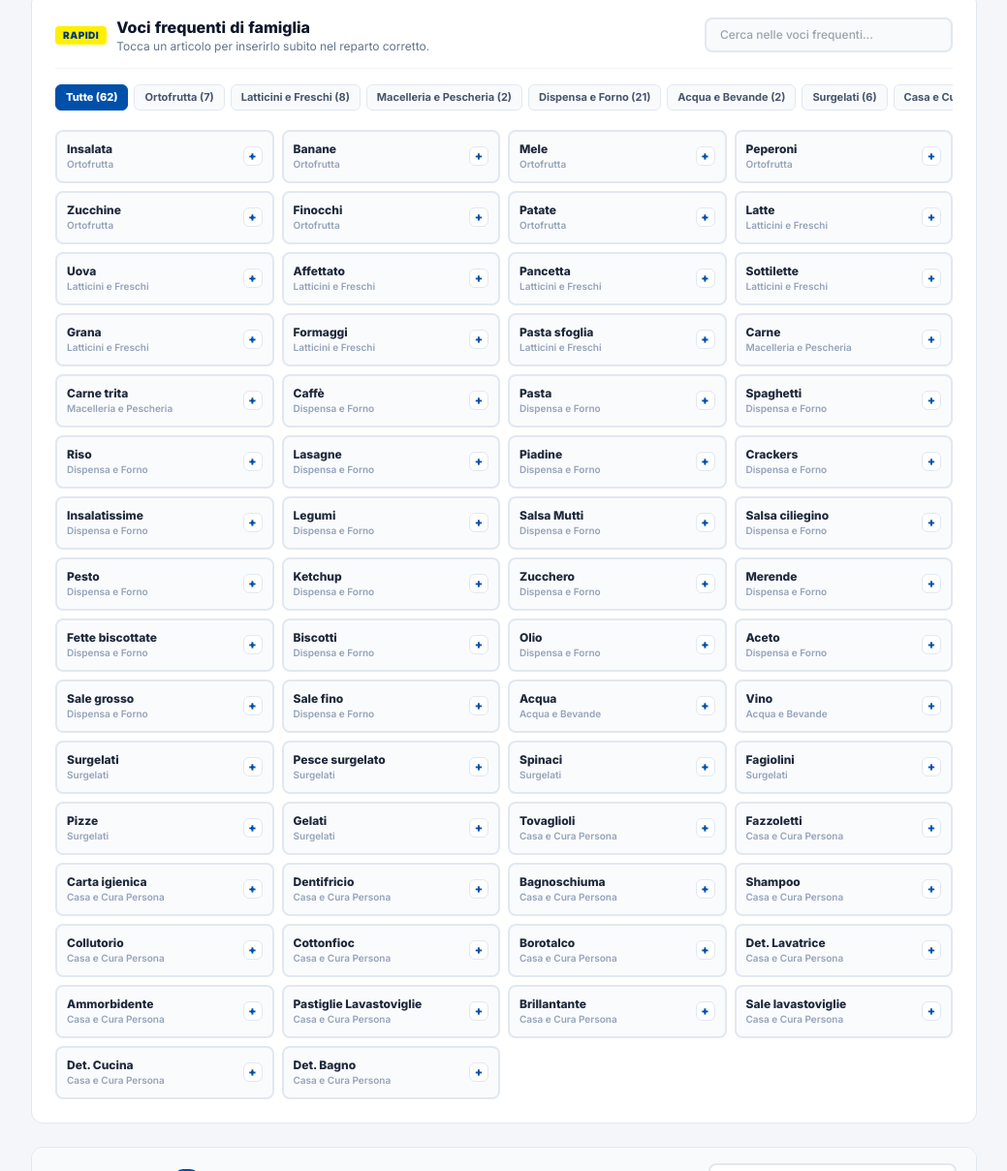
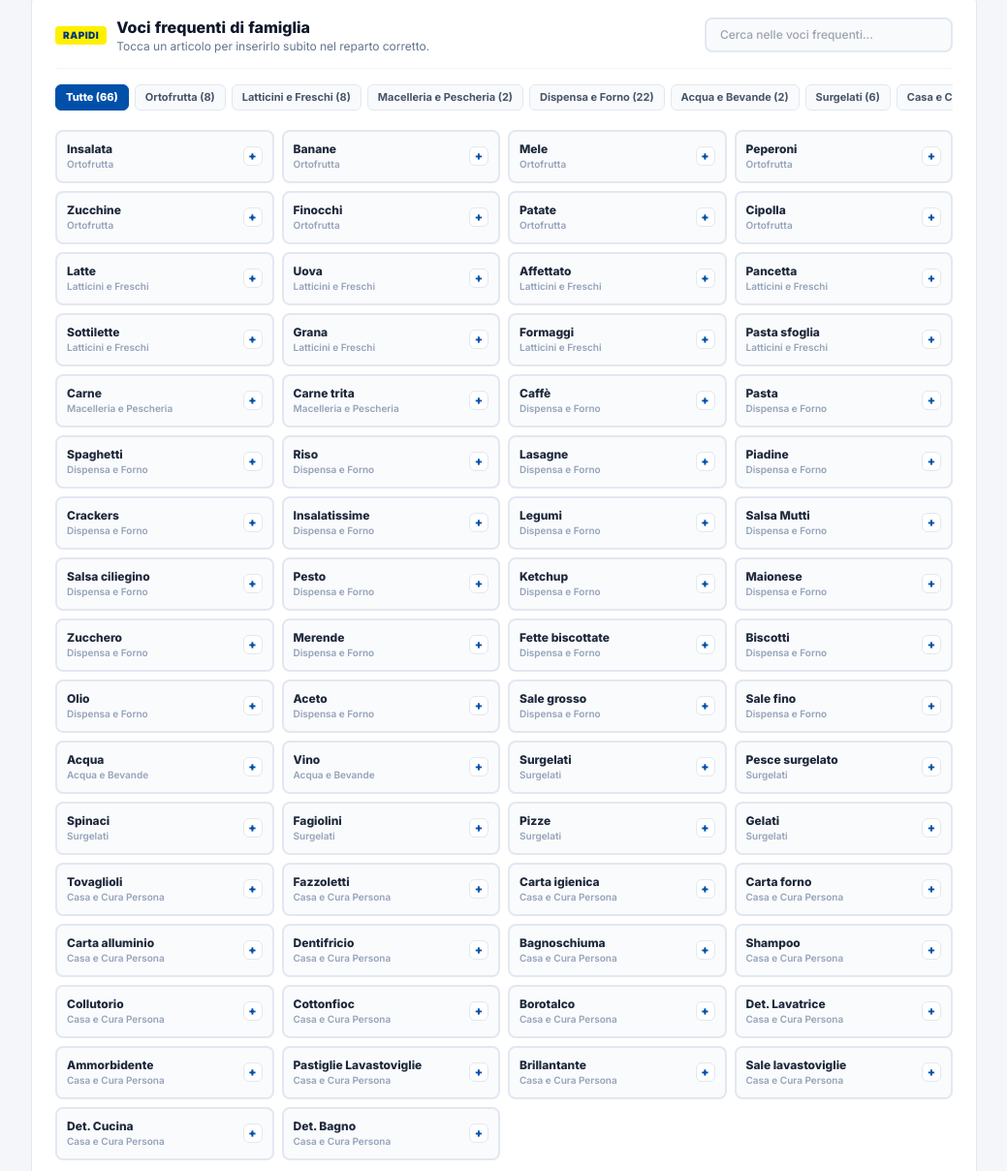
Before and after one commit to AlessioMancuso/lista-spesa-famiglia, a plain HTML site: page index.html in a window 1280 px wide. Shown: the part 587-1795 px from the top of the page at 97% size, without its empty margins (120-1159 px from the left). Drawn offline with nearby package versions, Linux system fonts and the light colour scheme.

Commit message:
Update index.html

```diff
--- a/index.html
+++ b/index.html
@@ -416,7 +416,7 @@
     // =========================================================================
     // 0. VERSIONE APP E ID ARCHIVIO FAMIGLIA
     // =========================================================================
-    const APP_VERSION = "7.0.0";
+    const APP_VERSION = "7.1.0";
     const SHARED_DOC_ID = "spesa_casa";
 
     (function checkAppVersion() {
@@ -540,6 +540,7 @@
       { name: "Zucchine", aisle: "ortofrutta" },
       { name: "Finocchi", aisle: "ortofrutta" },
       { name: "Patate", aisle: "ortofrutta" },
+      { name: "Cipolla", aisle: "ortofrutta" },
 
       // 02. Latticini e Freschi
       { name: "Latte", aisle: "freschi" },
@@ -569,6 +570,7 @@
       { name: "Salsa ciliegino", aisle: "dispensa" },
       { name: "Pesto", aisle: "dispensa" },
       { name: "Ketchup", aisle: "dispensa" },
+      { name: "Maionese", aisle: "dispensa" },
       { name: "Zucchero", aisle: "dispensa" },
       { name: "Merende", aisle: "dispensa" },
       { name: "Fette biscottate", aisle: "dispensa" },
@@ -594,6 +596,8 @@
       { name: "Tovaglioli", aisle: "casa" },
       { name: "Fazzoletti", aisle: "casa" },
       { name: "Carta igienica", aisle: "casa" },
+      { name: "Carta forno", aisle: "casa" },
+      { name: "Carta alluminio", aisle: "casa" },
       { name: "Dentifricio", aisle: "casa" },
       { name: "Bagnoschiuma", aisle: "casa" },
       { name: "Shampoo", aisle: "casa" },
```
